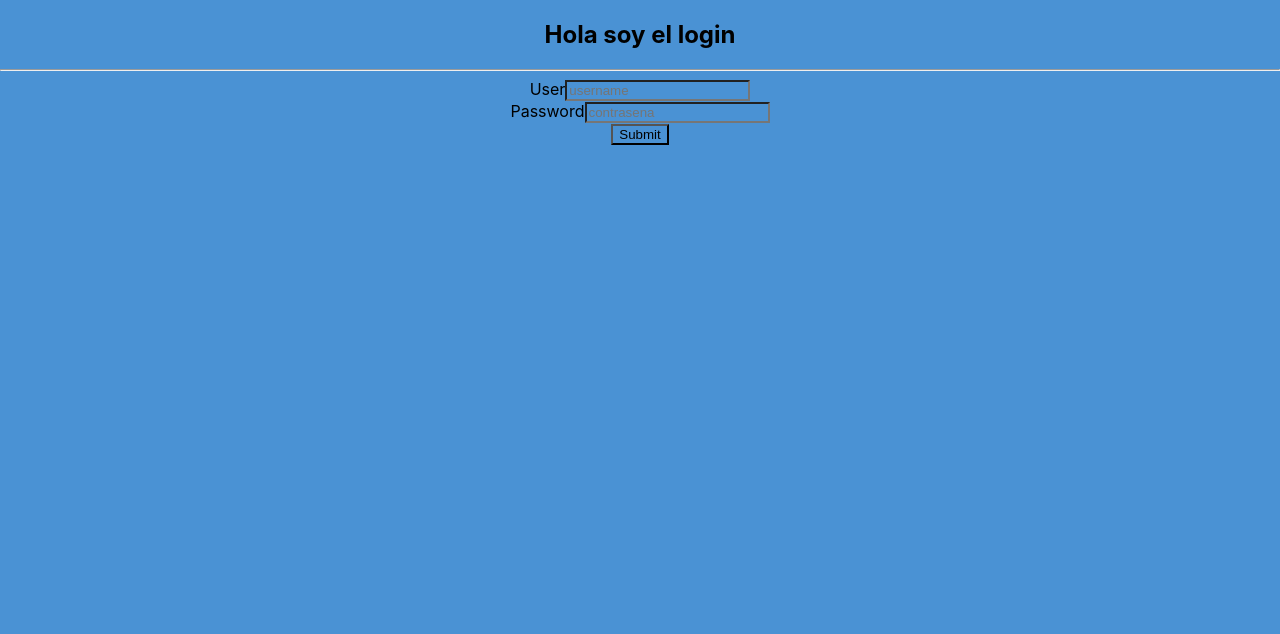
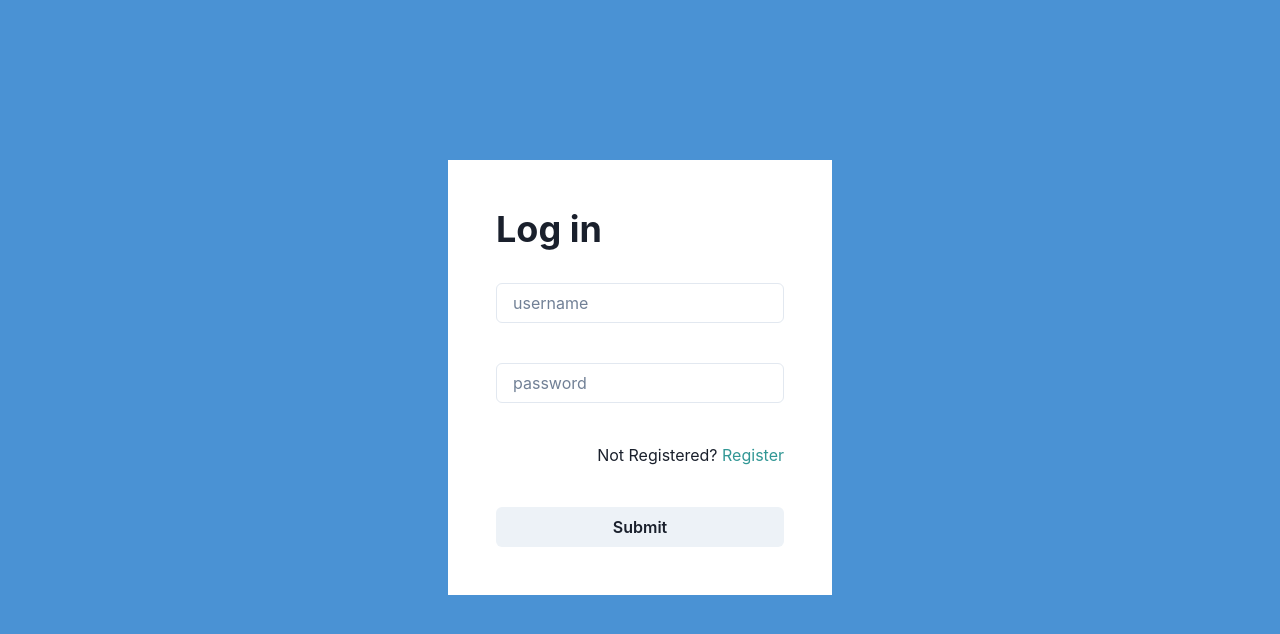
Before and after one commit to FlorenciaVillar0411/taller-font-ort, a React (Create React App) app in the folder front-taller/: page / in a window 1280 px wide. Shown: the top 634 px of the page. Built offline with nearby package versions, Linux system fonts and the light colour scheme.

Commit message:
login ui

```diff
--- a/front-taller/package.json
+++ b/front-taller/package.json
@@ -3,11 +3,15 @@
   "version": "0.1.0",
   "private": true,
   "dependencies": {
+    "@chakra-ui/card": "^2.1.6",
     "@chakra-ui/react": "^2.4.9",
+    "@emotion/react": "^11.10.5",
+    "@emotion/styled": "^11.10.5",
     "@testing-library/jest-dom": "^5.16.5",
     "@testing-library/react": "^13.4.0",
     "@testing-library/user-event": "^13.5.0",
     "axios": "^1.3.1",
+    "framer-motion": "^9.0.1",
     "react": "^18.2.0",
     "react-dom": "^18.2.0",
     "react-scripts": "5.0.1",
--- a/front-taller/src/components/App/App.js
+++ b/front-taller/src/components/App/App.js
@@ -2,13 +2,14 @@ import logo from './logo.svg';
 import './App.css';
 import Login from '../login/Login';
 import Dashboard from '../dashboard/Dashboard';
+import { ChakraProvider } from '@chakra-ui/react'
+
 
 function App() {
   return (
-    <div className="App">
+    <ChakraProvider>
       <Login/>
-      <Dashboard/>
-    </div>
+    </ChakraProvider>
   );
 }
 
--- a/front-taller/src/components/login/Login.css
+++ b/front-taller/src/components/login/Login.css
@@ -1,3 +1,16 @@
-*{
+.login{
+    width: 100vw;
+    height: 100vh;
     background-color: #4A92D4;
+    padding-top: 20vh;
 }
+.card{
+    width: 30vw;
+    margin: auto auto;
+    background-color: white;
+    padding: 3rem;
+    text-align: right;
+}
+.heading{
+    text-align: start;
+}
--- a/front-taller/src/components/login/Login.jsx
+++ b/front-taller/src/components/login/Login.jsx
@@ -1,15 +1,23 @@
 import "./Login.css"
+import { Card, CardHeader, CardBody, CardFooter, Stack, Box, Text, Heading, Input, Button, Link } from '@chakra-ui/react'
+
 const Login = () => {
-return <div>
-    <h2>Hola soy el login</h2>
-    <hr/>
-    <label>User</label>
-    <input type="text" placeholder="username"/>
-    <br/>
-    <label>Password</label>
-    <input type="text" placeholder="contrasena"/>
-    <br/>
-    <button type="submit">Submit</button>
+return <div class="login">
+    <Card class='card'>
+        <CardHeader class="heading"><Heading>Log in</Heading></CardHeader>
+        <CardBody>
+            <Stack>
+                <br/>
+                <Input type="text" placeholder="username"/>
+                <br/>
+                <Input type="text" placeholder="password"/>
+                <br/>
+                <Text>Not Registered? <Link color='teal.500'>Register</Link></Text>
+                <br/>
+                <Button type="submit" >Submit</Button>
+            </Stack>
+        </CardBody>
+    </Card>
 </div>
 }
 
```
Also changed, not shown: 2 other files (tests, documents, lock files or other folders).
